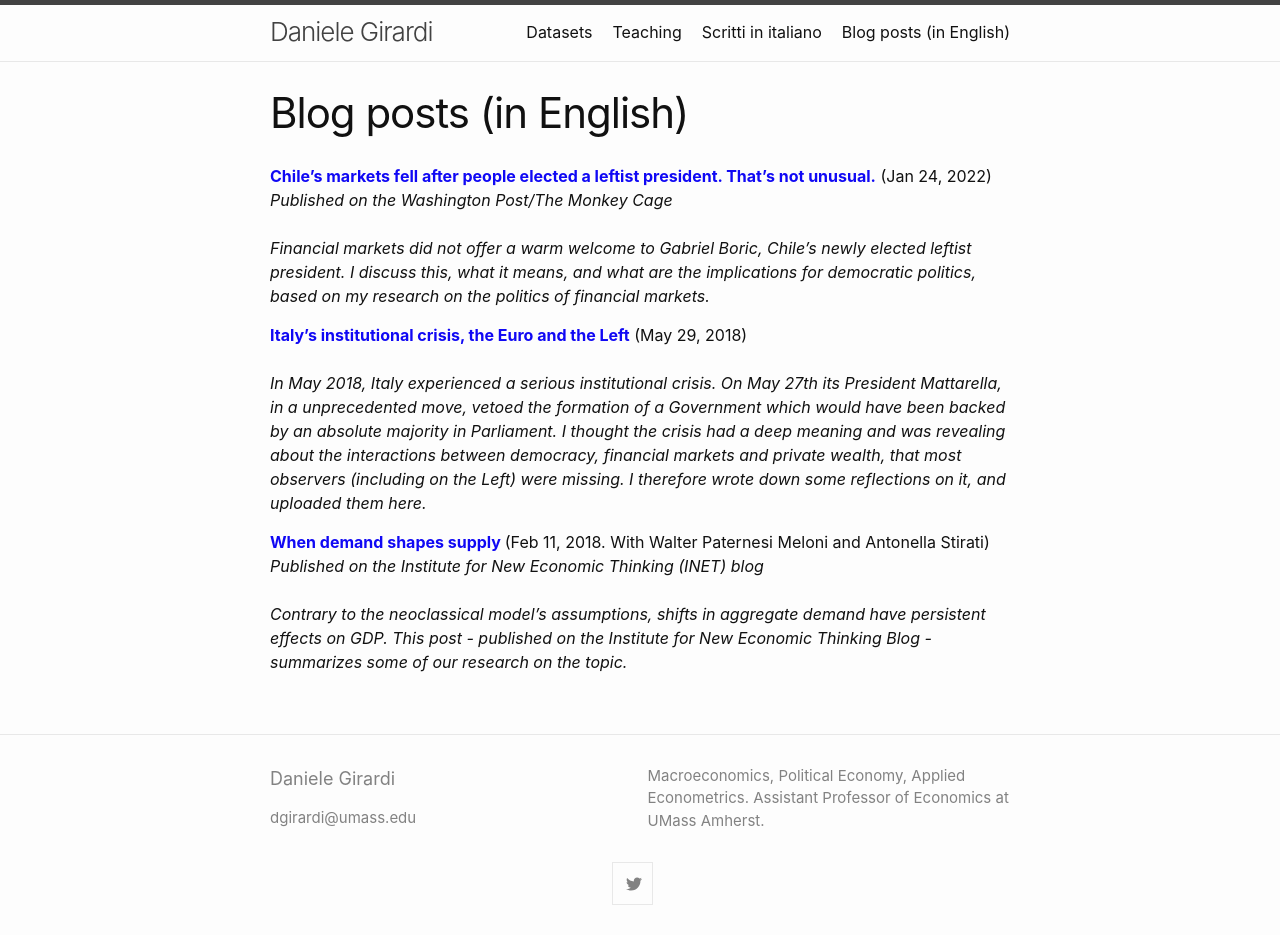
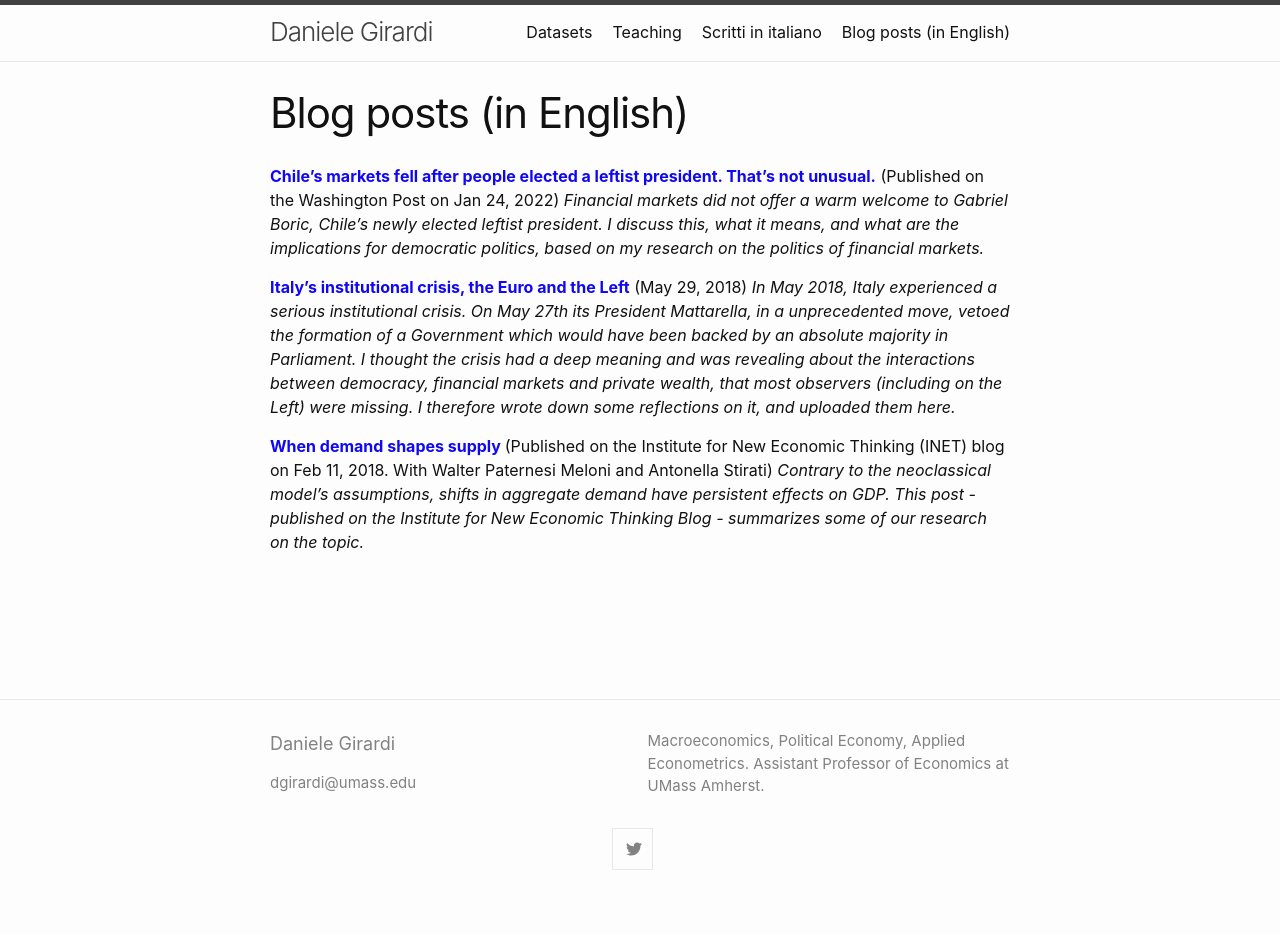
Before and after one commit to danielegirardi/danielegirardi.github.io, a Jekyll site: the page built from posts/english_posts.md, in a window 1280 px wide. Built offline with Jekyll 4.4.1, drawn with Linux system fonts in a browser that asks for light colours; after the commit the page ends 900 px from its top, so only the background shows below that.

Commit message:
Update english_posts.md

```diff
--- a/posts/english_posts.md
+++ b/posts/english_posts.md
@@ -6,13 +6,11 @@
 
 <style type="text/css">a {text-decoration: none; color: inherit}</style>
 
-<span style="color: #1008F4;"><strong><a href="https://www.washingtonpost.com/politics/2022/01/24/chiles-markets-fell-after-people-elected-leftist-president-thats-not-unusual/" target="_blank" rel="noopener">Chile’s markets fell after people elected a leftist president. That’s not unusual.</a></strong></span> (Jan 24, 2022)<br>
-<em> Published on the Washington Post/The Monkey Cage</em><br><br>
+<span style="color: #1008F4;"><strong><a href="https://www.washingtonpost.com/politics/2022/01/24/chiles-markets-fell-after-people-elected-leftist-president-thats-not-unusual/" target="_blank" rel="noopener">Chile’s markets fell after people elected a leftist president. That’s not unusual.</a></strong></span> (Published on the Washington Post on Jan 24, 2022)
 <em>Financial markets did not offer a warm welcome to Gabriel Boric, Chile’s newly elected leftist president. I discuss this, what it means, and what are the implications for democratic politics, based on my research on the politics of financial markets. </em>
 
 <span style="color: #1008F4;"><strong><a href="https://danielegirardi.github.io/posts/may2018post" target="_blank" rel="noopener">Italy's institutional crisis, the Euro and the Left</a></strong></span> (May 29, 2018)
-<br><br><em>In May 2018, Italy experienced a serious institutional crisis. On May 27th its President Mattarella, in a unprecedented move, vetoed the formation of a Government which would have been backed by an absolute majority in Parliament. I thought the crisis had a deep meaning and was revealing about the interactions between democracy, financial markets and private wealth, that most observers (including on the Left) were missing. I therefore wrote down some reflections on it, and uploaded them here. </em>
+<em>In May 2018, Italy experienced a serious institutional crisis. On May 27th its President Mattarella, in a unprecedented move, vetoed the formation of a Government which would have been backed by an absolute majority in Parliament. I thought the crisis had a deep meaning and was revealing about the interactions between democracy, financial markets and private wealth, that most observers (including on the Left) were missing. I therefore wrote down some reflections on it, and uploaded them here. </em>
 
-<span style="color: #1008F4;"><strong><a href="https://www.ineteconomics.org/perspectives/blog/when-demand-shapes-supply" target="_blank" rel="noopener">When demand shapes supply </a></strong></span> (Feb 11, 2018. With Walter Paternesi Meloni and Antonella Stirati)
-<br><em> Published on the Institute for New Economic Thinking (INET) blog</em><br><br>
+<span style="color: #1008F4;"><strong><a href="https://www.ineteconomics.org/perspectives/blog/when-demand-shapes-supply" target="_blank" rel="noopener">When demand shapes supply </a></strong></span> (Published on the Institute for New Economic Thinking (INET) blog on Feb 11, 2018. With Walter Paternesi Meloni and Antonella Stirati)
 <em>Contrary to the neoclassical model’s assumptions, shifts in aggregate demand have persistent effects on GDP. This post - published on the Institute for New Economic Thinking Blog - summarizes some of our research on the topic.</em>
```
